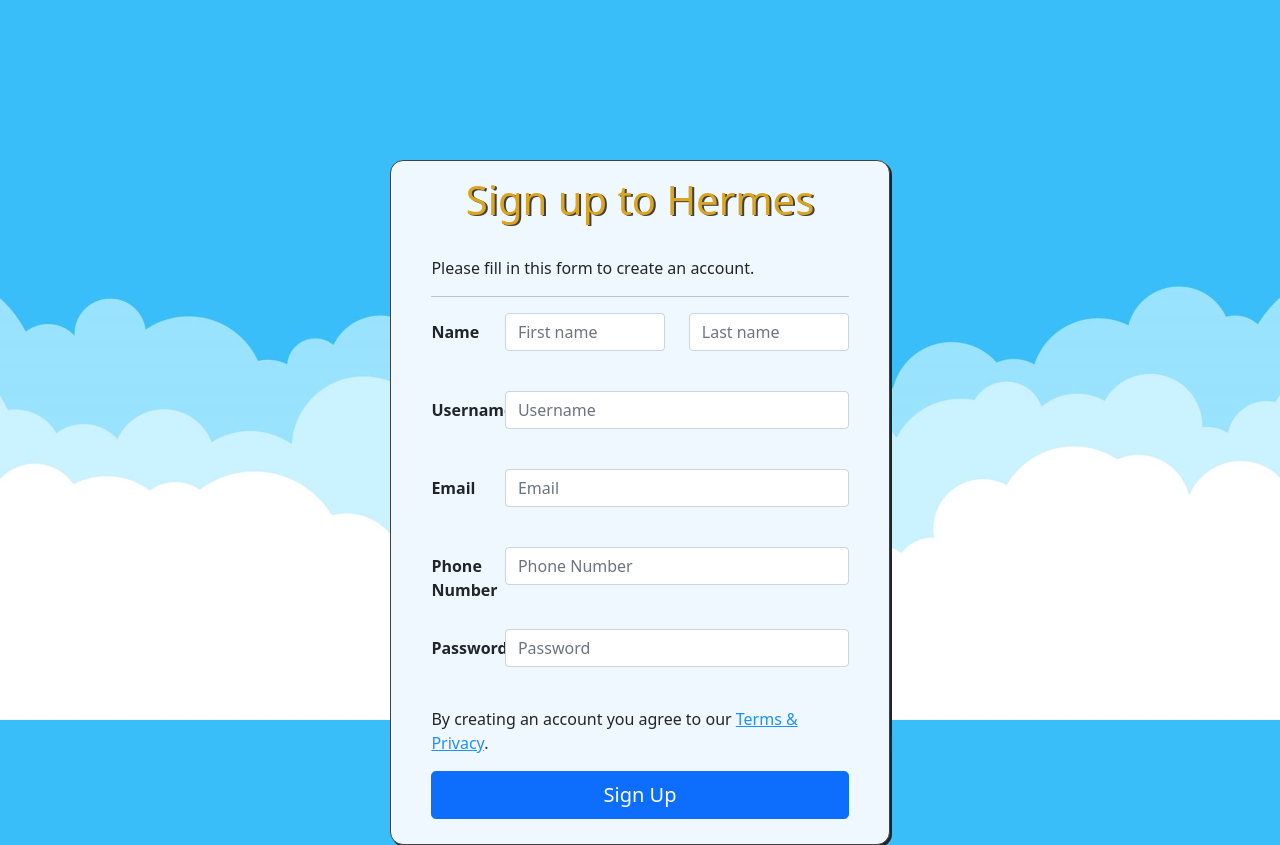
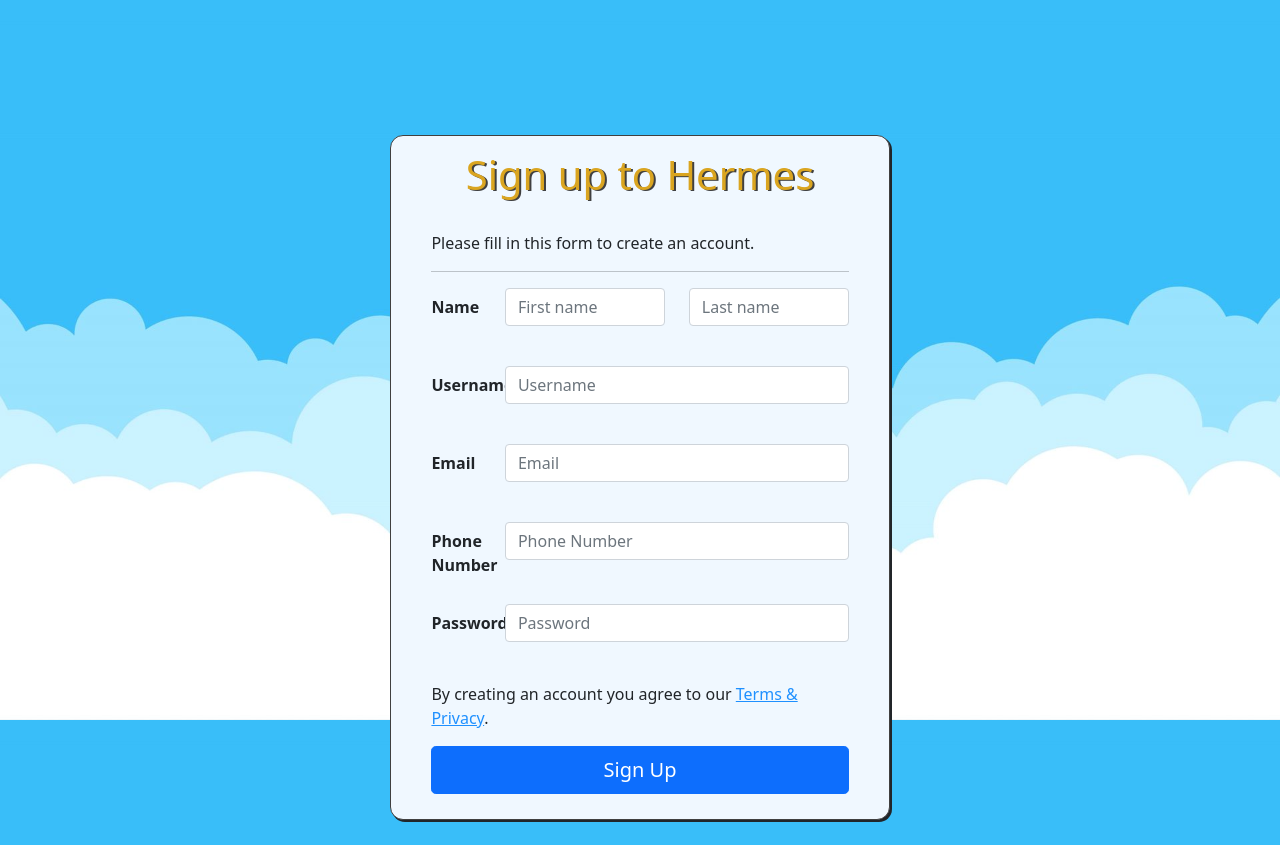
Before and after one commit to epineda0304/POOSD1, a PHP site: page /main.html in a window 1280 px wide. Run offline with PHP 8.4, Linux system fonts and the light colour scheme.

Commit message:
Add files via upload

```diff
--- a/css/styles.css
+++ b/css/styles.css
@@ -40,6 +40,8 @@ h2 {
   border: 1px solid #404040;
   box-shadow: 2px 2px;
   border-radius: 13px;
+  position: relative;
+  top: -25px;
 }
 
 .form-contacts {
```
